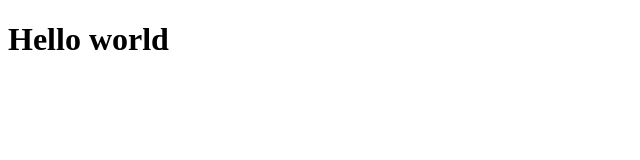
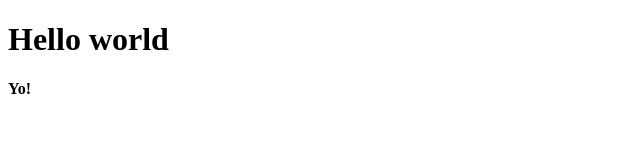
Before and after one commit to yngvebn/J-rundTest, a plain HTML site: page index.html in a window 1280 px wide. Shown: the full height of the page, 0-640 px from the left. Drawn offline with Linux system fonts and the light colour scheme.

Commit message:
Update index.html

```diff
--- a/index.html
+++ b/index.html
@@ -6,5 +6,6 @@
 </head>
 <body>
 <h1>Hello world</h1>
+<strong>Yo!</strong>
 </body>
 </html>
```
